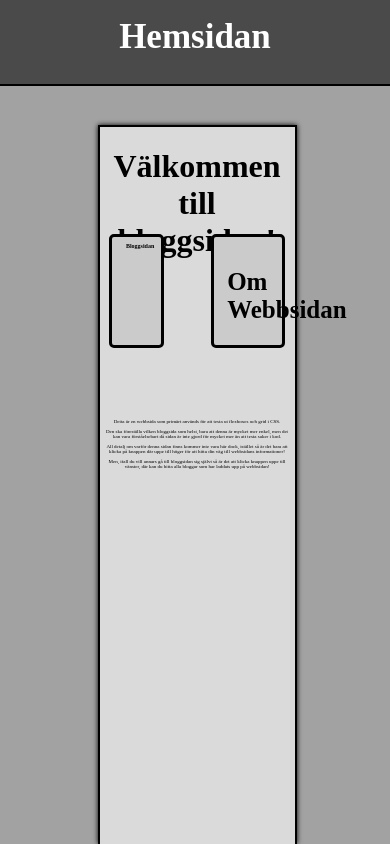
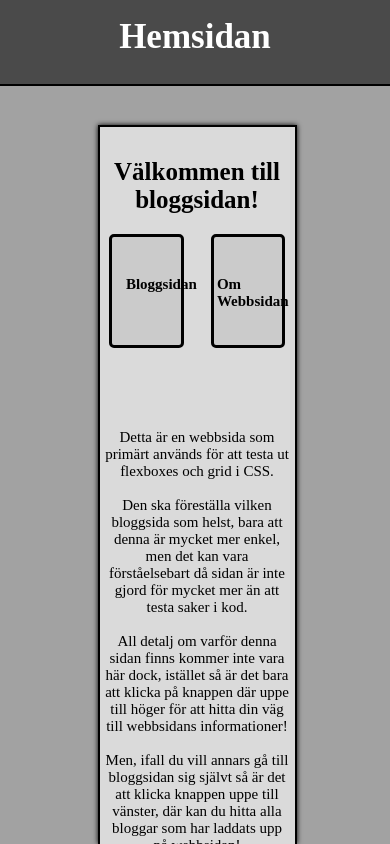
Before and after one commit to OMGOMGplays/Blogg-Sida, a plain HTML site: page index.html in a window 390 px wide. Drawn offline with Linux system fonts and the light colour scheme.

Commit message:
Responsivitet

```diff
--- a/style.css
+++ b/style.css
@@ -94,15 +94,33 @@
 }
 
 @media screen and (max-width:800px) {
+    .title {
+        top: 2%;
+        font-size: 25px;
+    }
+
+    .about-container {
+        width: 35%;
+    }
+
+    .about-text {
+        left: 5%;
+        width: 110%;
+        font-size: 15px;
+        top: 22%;
+    }
+
     .blog-container {
-        width: 25%;
+        width: 35%;
     }
 
     .blog-text {
-        font-size: 5%;
+        font-size: 15px;
+        left: 20%;
+        top: 22%;
     }
 
     .text {
-        font-size: 5px;
+        font-size: 15px;
     }
 }
```
Also changed, not shown: aboutpage-style.css (+21 -10 lines), blogpage-style.css (+33 -4 lines).
